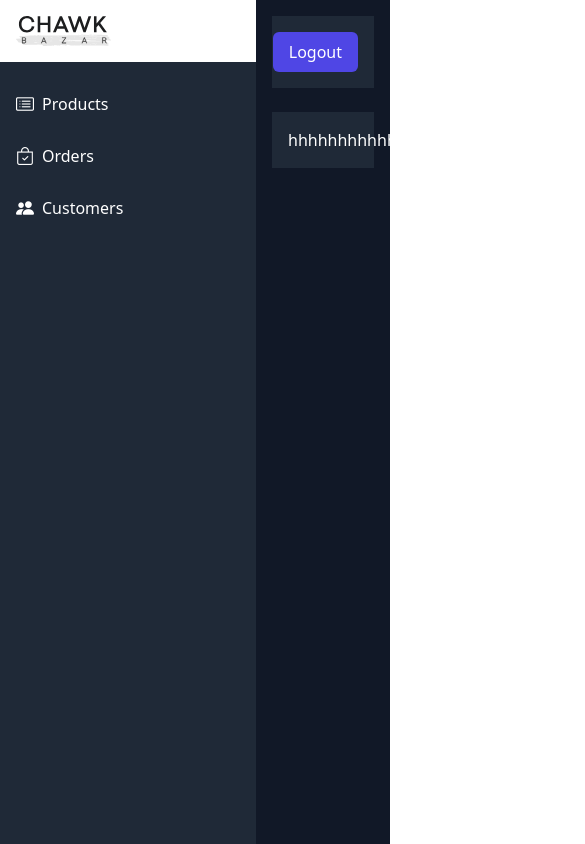
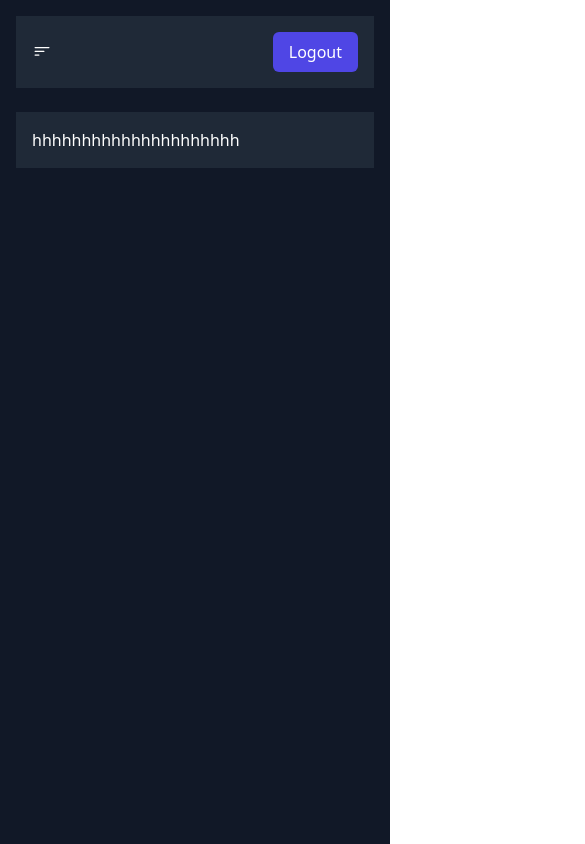
Before and after one commit to Tuhsarshrivastav/FlowBite, a React (Create React App) app in the folder client/: page /dashboard/products in a window 390 px wide. Shown: the top 844 px of the page, 585 px wide, since content can reach past the window. Built offline with nearby package versions, Linux system fonts and the light colour scheme; sample sign-in values are in the browser's storage.

Commit message:
added responsive dashboard

```diff
--- a/client/src/App.js
+++ b/client/src/App.js
@@ -2,6 +2,7 @@ import Routing from "./routes/Routing";
 
 function App() {
   return <Routing />;
+
 }
 
 export default App;
--- a/client/src/components/AdminNav.js
+++ b/client/src/components/AdminNav.js
@@ -1,8 +1,9 @@
 import { Link } from "react-router-dom";
-const AdminNav = () => {
+const AdminNav = ({opensidebar}) => {
   return (
-    <nav className="fixed left-64 top-4 right-0 mx-4">
-      <div className="bg-gray-800 w-full flex justify-end p-4">
+    <nav className="fixed left-0 sm:left-64 top-4 right-0 mx-4">
+      <div className="bg-gray-800 w-full flex justify-between items-center sm:justify-end p-4">
+        <i  onClick={opensidebar} className="bi bi-filter-left text-white text-xl cursor-pointer sm:hidden block"></i>
         <Link
           to="/"
           className="py-2 px-4 bg-indigo-600 text-white rounded-md capitalize"
--- a/client/src/components/Sidebar.js
+++ b/client/src/components/Sidebar.js
@@ -1,7 +1,8 @@
 import { Link } from "react-router-dom";
-const SideBar = () => {
+const SideBar = ({side,closeSidebar}) => {
   return (
-    <div className="fixed top-0 left-0 w-64 h-screen bg-gray-800">
+    <div className={`fixed top-0 ${side} sm:left-0 w-64 h-screen bg-gray-800 z-10 transition-all`}>
+      <i onClick={closeSidebar} className="bi bi-x-lg  absolute top-4 right-4 sm:hidden block cursor-pointer text-lg "></i>
       <div className="bg-white p-4">
         <img src="/logo.svg" alt="logo" />
       </div>
--- a/client/src/screens/dashboard/Products.js
+++ b/client/src/screens/dashboard/Products.js
@@ -1,19 +1,9 @@
-import React from "react";
-import AdminNav from "../../components/AdminNav";
-import SideBar from "../../components/Sidebar";
+import Wrapper from "./Wrapper";
 
 const Products = () => {
-  return (
-    <>
-      <SideBar />
-      <AdminNav />
-      <section className="ml-64 bg-gray-900 min-h-screen pt-28 px-4">
-        <div className="bg-gray-800 text-white p-4">
-          hhhhhhhhhhhhhhhhhhhhhhhhhhhhhhhhhhhhhhhhhhhhhhhhhhhhhhhhhhhhhhhhhhhhhhhhhhhhhhhhhhhhhhhh
-        </div>
-      </section>
-    </>
-  );
+  return <Wrapper >
+    hhhhhhhhhhhhhhhhhhhhh
+  </Wrapper>;
 };
 
 export default Products;
--- /dev/null
+++ b/client/src/screens/dashboard/Wrapper.js
@@ -0,0 +1,26 @@
+import AdminNav from "../../components/AdminNav";
+import SideBar from "../../components/Sidebar";
+import {useState} from 'react';
+const Wrapper = ({children})=>{
+    const [side,setSide] = useState('-left-64')
+    const opensidebar = ()=>{
+        setSide("left-0")
+    }
+    const closeSidebar = ()=>{
+        setSide("-left-64")
+    }
+    return(
+        <>
+        <SideBar side={side} closeSidebar={closeSidebar} />
+        <AdminNav opensidebar={opensidebar} />
+        <section className="md-0 sm:ml-64 bg-gray-900 min-h-screen pt-28 px-4">
+          <div className="bg-gray-800 text-white p-4">
+           {children}
+          </div>
+
+        </section>
+      </>
+    )
+}
+
+export default Wrapper;
```
